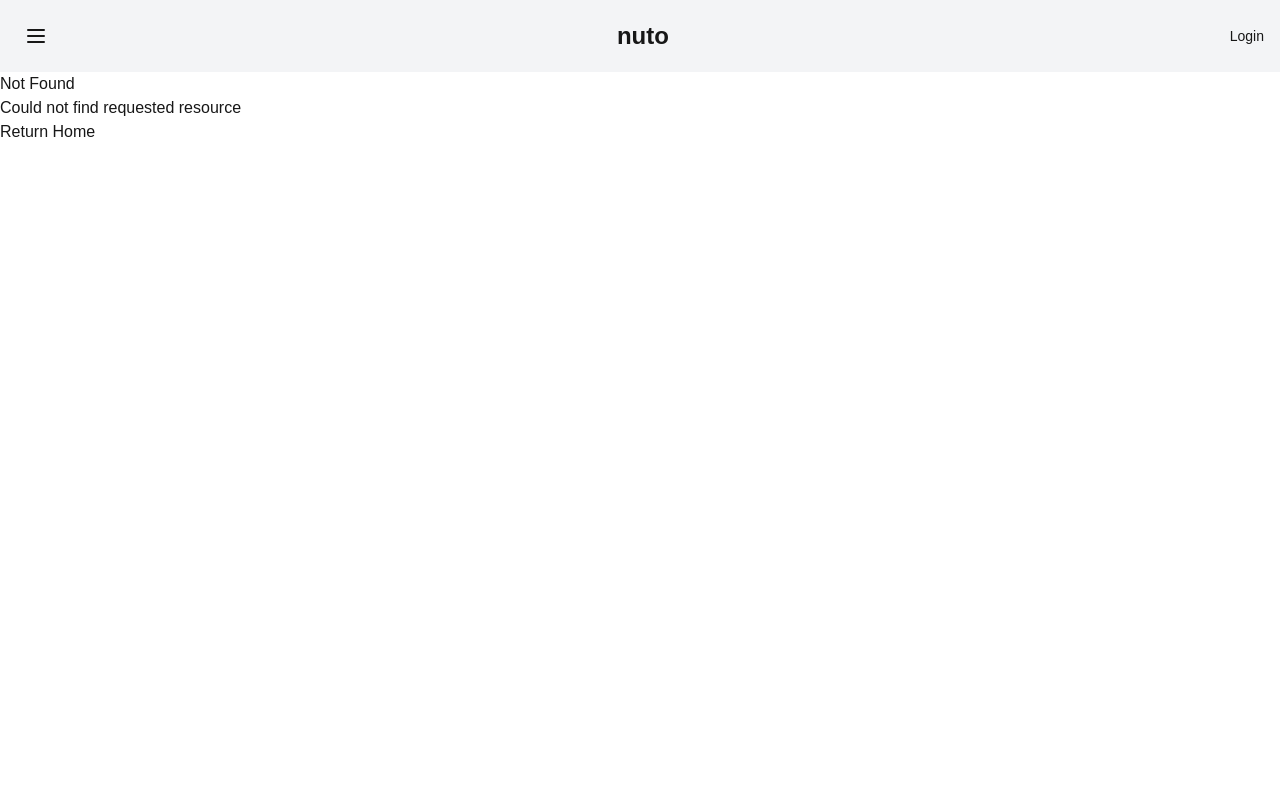
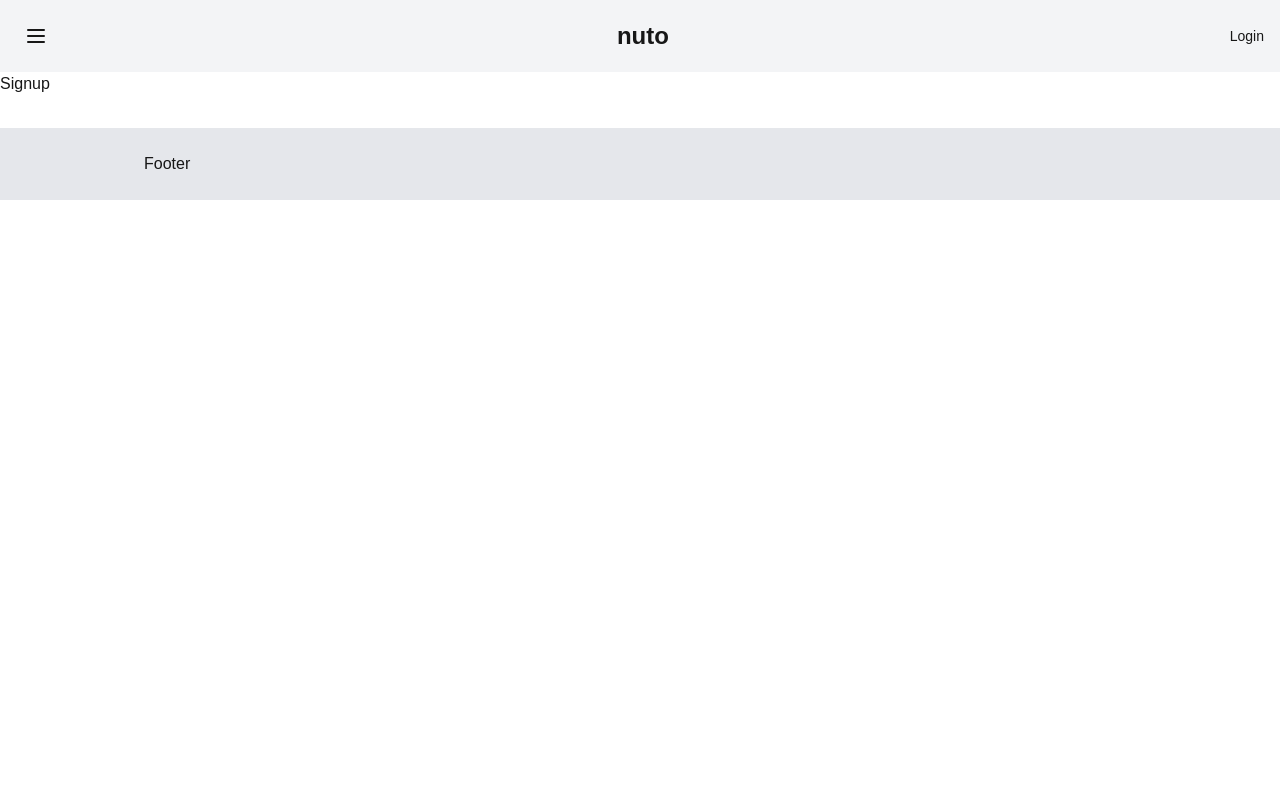
Before and after one commit to ruraeru/nuto_front, a Next.js app: page /signup in a window 1280 px wide. Before the commit this address had no page. Shown: the top 800 px of the page. Built offline with nearby package versions, Linux system fonts and the light colour scheme.

Commit message:
(auth) in login, signup

```diff
--- /dev/null
+++ b/src/app/(auth)/signup/page.tsx
@@ -0,0 +1,7 @@
+export default function Page() {
+    return (
+        <div>
+            Signup
+        </div>
+    )
+}
```
Also changed, not shown: src/app/(auth)/login/page.tsx (renamed from src/app/login/page.tsx).
